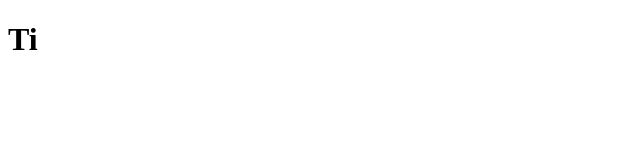
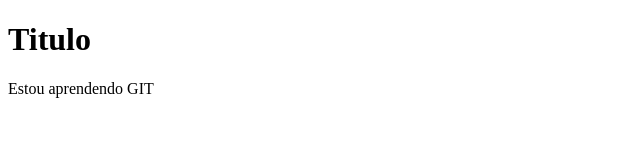
Before and after one commit to Pelu-Develop/tutotial, a plain HTML site: page index.html in a window 1280 px wide. Shown: the whole page, without its empty margins (0-640 px from the left). Drawn offline with Linux system fonts and the light colour scheme.

Commit message:
Criei titulo e paragrafo

```diff
--- a/index.html
+++ b/index.html
@@ -7,6 +7,7 @@
     <title>Tutorial de Git</title>
 </head>
 <body>
-    <h1>Ti</h1>
+    <h1>Titulo</h1>
+    <p>Estou aprendendo GIT</p>
 </body>
 </html>
```
